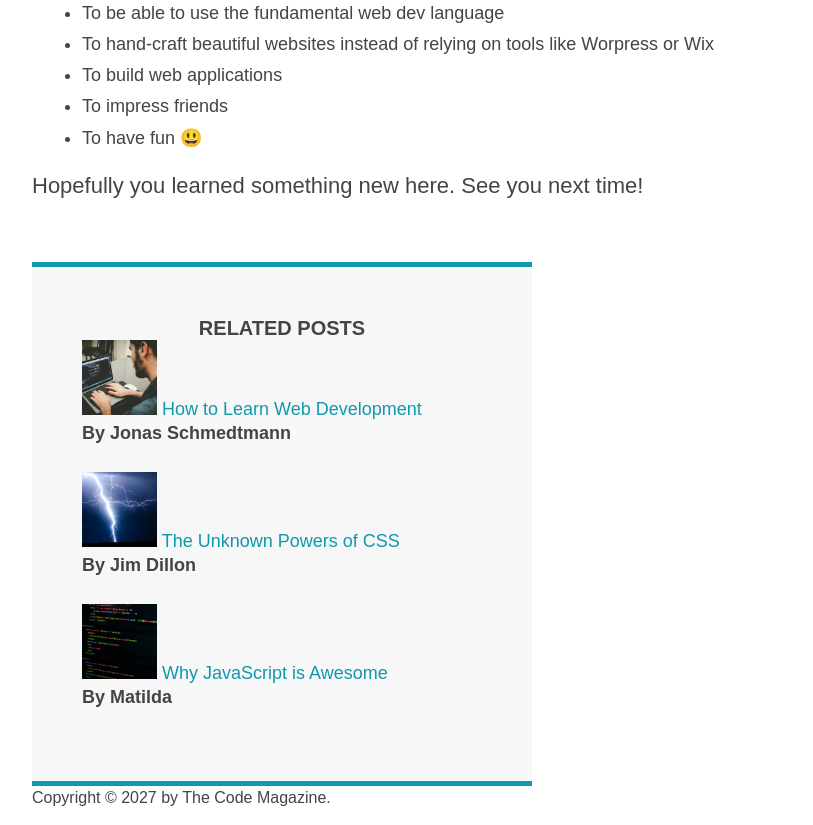
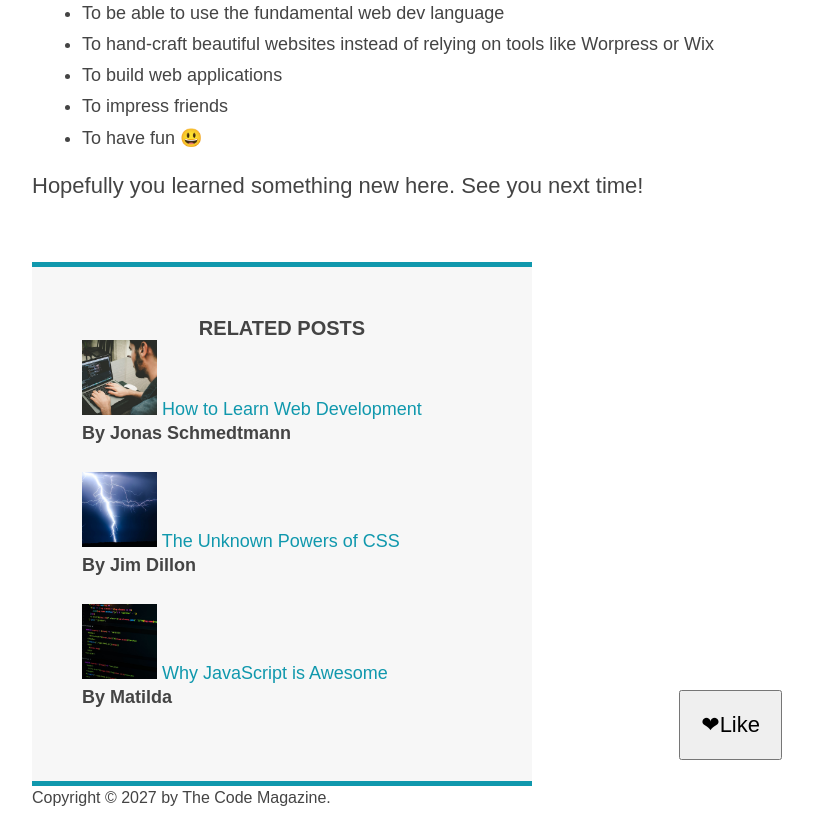
Before and after one commit to wanyh2022/html-css, a plain HTML site: page code/03-CSS-Fundamentals/index.html in a window 1280 px wide. Shown: the part 1550-2375 px from the top of the page, without its empty margins (208-1021 px from the left). Drawn offline with Linux system fonts and the light colour scheme.

Commit message:
20221010

```diff
--- a/code/03-CSS-Fundamentals/index.html
+++ b/code/03-CSS-Fundamentals/index.html
@@ -159,6 +159,8 @@
           Copyright &copy; 2027 by The Code Magazine.
         </p>
       </footer>
+
+      <button>❤Like</button>
     </div>
   </body>
 </html>
--- a/code/03-CSS-Fundamentals/style.css
+++ b/code/03-CSS-Fundamentals/style.css
@@ -15,6 +15,8 @@ body {
   /* margin-left: auto;
   margin-right: auto; */
   margin: 0 auto;
+
+  position: relative;
 }
 
 .main-header {
@@ -175,3 +177,33 @@ a:active {
 footer p {
   color: yellow;
 } */
+
+/* box type: block, inline, inline-block */
+/* nav a:link {
+  background-color: orange;
+  margin: 20px;
+  padding: 20px;
+  display: block;
+
+  margin-top: 10px;
+  margin-right: 30px;
+  display: inline-block;
+}
+
+nav a:link:last-child {
+  margin-right: 0;
+} */
+
+/* li {
+  display: inline;
+} */
+
+button {
+  font-size: 22px;
+  padding: 20px;
+  cursor: pointer;
+
+  position: absolute;
+  bottom: 50px;
+  right: 50px;
+}
```
